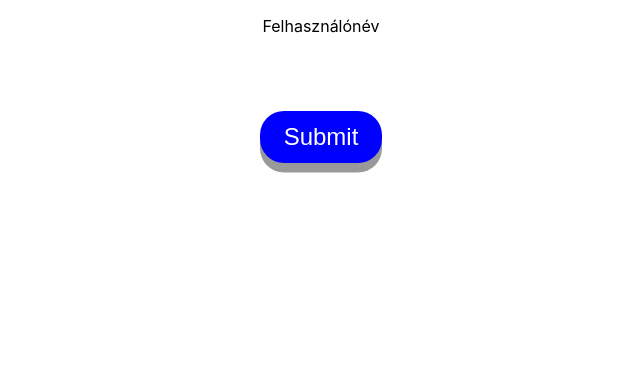
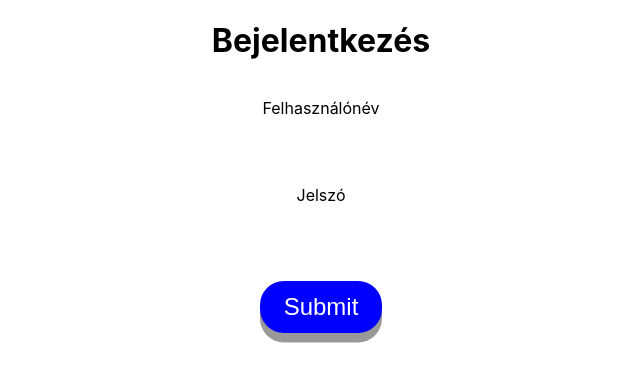
Before and after one commit to kristof01124/car-mechanic-support-page-frontend, a React (Create React App) app in the folder app/: page / in a window 1280 px wide. Shown: the top 382 px of the page, without its empty margins (319-959 px from the left). Built offline with nearby package versions, Linux system fonts and the light colour scheme.

Commit message:
Created multiple css files for the different components

```diff
--- a/app/src/App.css
+++ b/app/src/App.css
@@ -1,29 +1,3 @@
-.pageLayoutHeader {
-    background-color: blue;
-    padding: 0.4em;
-    margin: 0;
-    text-align: center;
-    color: white;
-    border-radius: 0em 0em 0.5em 0.5em;
-    font-size: x-large;
-}
-
-.pageLayoutBody {
-    background-color: burlywood;
-    margin: 1em;
-    border-radius: 1em;
-    text-align: center;
-    height: 100%;
-    display: flex;
-    flex-direction: column;
-}
-
-.pageLayout {
-    height: 100vh;
-    display: flex;
-    flex-direction: column;
-}
-
 button {
     width: fit-content;
     align-self: center;
@@ -40,26 +14,6 @@ button.xxl {
     font-size: x-large;
 }
 
-.input_form_label {
-    align-self: center;
-}
-
-.input_form_input {
-    border: 0;
-    border-radius: 1em;
-    height: 2.5em;
-}
-
-.input_form_label_body {
-    display: flex;
-    flex-direction: column;
-}
-
-.input_form_submit_buttonn {
-    align-self: center;
-    margin-top: 1em;
-}
-
 button:hover {
     background-color: rgb(0, 68, 255);
 }
--- a/app/src/App.tsx
+++ b/app/src/App.tsx
@@ -2,12 +2,22 @@ import { PageLayout } from "./components/PageLayout";
 import './App.css'
 import { Homepage } from "./views/Homepage";
 import { InputForm } from "./components/InputForm";
+import { Title } from "@mantine/core";
 
 export const App = () => {
   return (
-    <InputForm titles={[{
-      title: "Felhasználónév",
-      inputType: "password"
-    }]} onSubmit={(values) => alert(JSON.stringify(values))} />
+    <InputForm title="Bejelentkezés" titles={
+      [{
+        title: "Felhasználónév",
+        id: "username",
+        inputType: "text",
+      },
+      {
+        title: "Jelszó",
+        id: "password",
+        inputType: "password"
+      }
+      ]
+    } onSubmit={(values) => alert(JSON.stringify(values))} />
   );
 };
--- /dev/null
+++ b/app/src/components/InputForm.css
@@ -0,0 +1,23 @@
+.input_form_title {
+    text-align: center;
+}
+
+.input_form_label {
+    align-self: center;
+}
+
+.input_form_input {
+    border: 0;
+    border-radius: 1em;
+    height: 2.5em;
+}
+
+.input_form_label_body {
+    display: flex;
+    flex-direction: column;
+}
+
+.input_form_submit_buttonn {
+    align-self: center;
+    margin-top: 1em;
+}
--- a/app/src/components/InputForm.tsx
+++ b/app/src/components/InputForm.tsx
@@ -1,11 +1,14 @@
 import { Children, useRef } from "react";
+import "./InputForm.css"
 
 interface InputFormDataProps {
     title: string,
-    inputType: string
+    inputType: string,
+    id: string
 }
 
 interface InputFormProps {
+    title: string,
     titles: InputFormDataProps[]
     onSubmit: (values: Object) => any
 }
@@ -14,10 +17,11 @@ export function InputForm(props: React.PropsWithChildren<InputFormProps>) {
     var data: { [key: string]: any } = {};
     return (
         <div className="input_form_label_body">
+            <h1 className="input_form_title">{props.title}</h1>
             {
                 props.titles.map(
                     function (value: any) {
-                        data[value.title] = ""
+                        data[value.id] = ""
                         return (
                             <InputFormElement onKeyDown={(val: any) => { data[value.title] = val }} inputType={value.inputType} title={value.title} />
                         )
--- a/app/src/components/PageLayout.tsx
+++ b/app/src/components/PageLayout.tsx
@@ -1,3 +1,5 @@
+import "./PageLayout.css"
+
 interface PageLayoutProps {
     title: String
 }
```
Also changed, not shown: app/src/components/PageLayout.css (added, +25 -0 lines).
